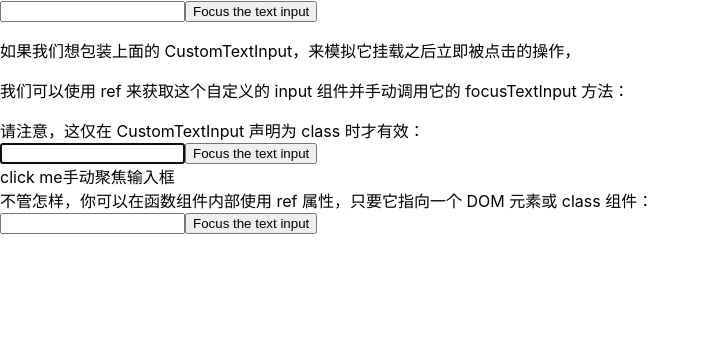
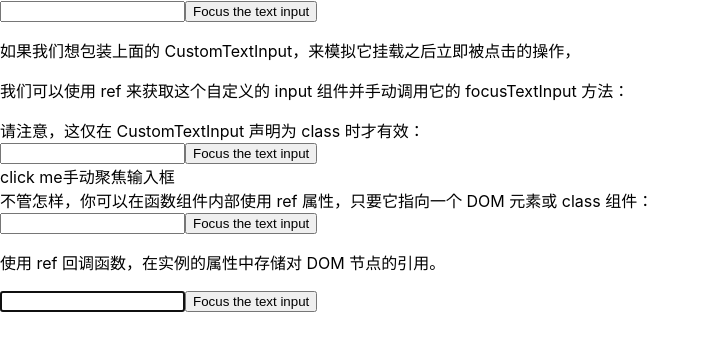
Before and after one commit to Sophil-minn/next-component-learn, a React (Create React App) app: page /#/refs-demo in a window 1280 px wide. Shown: the top 350 px of the page, without its empty margins (0-710 px from the left). Built offline with nearby package versions, Linux system fonts and the light colour scheme.

Commit message:
feat:使用 ref 回调函数，在实例的属性中存储对 DOM 节点的引用。

```diff
--- /dev/null
+++ b/src/pages/refsDemo/CallBackRefs.jsx
@@ -0,0 +1,41 @@
+import React, { Component } from 'react';
+
+class CallBackRefs extends Component {
+  constructor(props) {
+    super(props);
+    this.textInput = null;
+    this.setTextInputRef = element => {
+      this.textInput = element;
+    };
+
+    this.focusTextInput = () => {
+      // 使用原生 DOM API 使 text 输入框获得焦点
+      if (this.textInput) this.textInput.focus();
+    };
+  }
+
+  componentDidMount() {
+    // 组件挂载后，让文本框自动获得焦点
+    this.focusTextInput();
+  }
+
+  render() {
+    // 使用 `ref` 的回调函数将 text 输入框 DOM 节点的引用存储到 React
+    // 实例上（比如 this.textInput）
+    return (
+      <div>
+        <input
+          type="text"
+          ref={this.setTextInputRef}
+        />
+        <input
+          type="button"
+          value="Focus the text input"
+          onClick={this.focusTextInput}
+        />
+      </div>
+    );
+  }
+}
+
+export default CallBackRefs;
--- a/src/pages/refsDemo/index.js
+++ b/src/pages/refsDemo/index.js
@@ -2,6 +2,7 @@ import React from 'react';
 import CustomTextInput from './CustomTextInput';
 import AutoFocusTextInput from './AutoFocusTextInput';
 import TextInputFunc from './TextInputFunc';
+import CallBackRefs from './CallBackRefs';
 
 const RefsDemo = () => {
   return (
@@ -16,6 +17,8 @@ const RefsDemo = () => {
       <AutoFocusTextInput />
       <div>不管怎样，你可以在函数组件内部使用 ref 属性，只要它指向一个 DOM 元素或 class 组件：</div>
       <TextInputFunc />
+      <p>使用 ref 回调函数，在实例的属性中存储对 DOM 节点的引用。</p>
+      <CallBackRefs />
 
     </div>
   );
```
